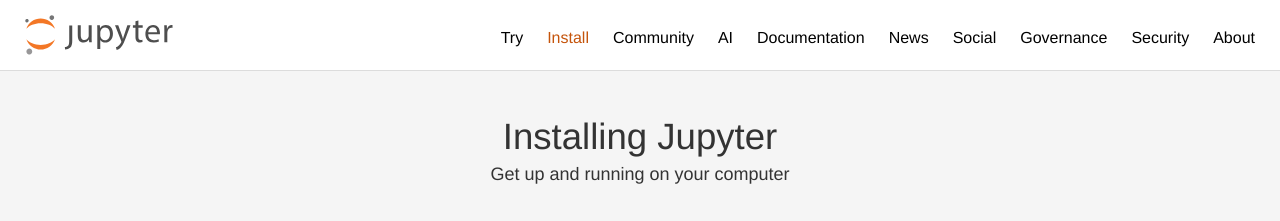
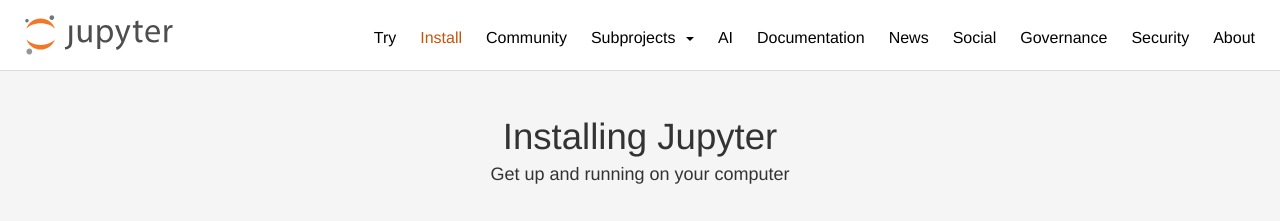
Before and after one commit to jupyter/jupyter.github.io, a Jekyll site: the page built from install.md, in a window 1280 px wide. Shown: the top 221 px of the page. Built offline with Jekyll 4.4.1, drawn with Linux system fonts in a browser that asks for light colours; comment, search, counter and statistics services are not loaded.

Commit message:
Add subprojects dropdown to navbar

```diff
--- a/_layouts/default.html
+++ b/_layouts/default.html
@@ -127,6 +127,26 @@
                    {{nav.title}}
                </a>
             </li>
+            {%- if nav.title == "Community" %}
+            <li class="navbar-dropdown dropdown">
+                <button type="button"
+                        class="navbar-dropdown-toggle"
+                        data-bs-toggle="dropdown"
+                        aria-expanded="false">
+                    Subprojects
+                </button>
+                <ul class="navbar-dropdown-menu dropdown-menu">
+                {%- for obj in layout.projects -%}
+                <li>
+                    <a href="{{ obj.url }}"
+                       {%- if obj.newpage %} target="_blank" rel="noopener noreferrer" {% endif %}>
+                        {{ obj.title }}
+                    </a>
+                </li>
+                {%- endfor %}
+                </ul>
+            </li>
+            {%- endif %}
             {%- endfor %}
             </ul>
         </div>
--- a/_sass/components/_navbar.scss
+++ b/_sass/components/_navbar.scss
@@ -102,6 +102,77 @@
         clear: both;
       }
     }
+    .navbar-dropdown-toggle {
+      background: transparent;
+      border: 0;
+      color: $black;
+      cursor: pointer;
+      font: inherit;
+      padding: 0;
+      transition: color 0.15s linear;
+      &:hover,
+      &:focus {
+        color: $dark-orange;
+      }
+      &::after {
+        border-left: 4px solid transparent;
+        border-right: 4px solid transparent;
+        border-top: 4px solid currentColor;
+        content: "";
+        display: inline-block;
+        margin-left: 6px;
+        vertical-align: middle;
+      }
+    }
+    .navbar-dropdown-menu {
+      background-color: $white;
+      border: 1px solid $light-gray;
+      left: 0;
+      list-style: none;
+      margin: 8px 0 0;
+      min-width: 190px;
+      opacity: 0;
+      padding: 8px 0;
+      pointer-events: none;
+      position: absolute;
+      top: 100%;
+      transition: opacity 0.15s linear, visibility 0.15s linear;
+      visibility: hidden;
+      z-index: 1000;
+      &.show {
+        opacity: 1;
+        pointer-events: auto;
+        visibility: visible;
+      }
+      li {
+        clear: none;
+        float: none;
+        padding: 0;
+      }
+      a {
+        display: block;
+        padding: 8px 16px;
+        white-space: nowrap;
+      }
+      @media (max-width: $breakpoint-l) {
+        background-color: transparent;
+        border: 0;
+        margin: 8px 0 0 12px;
+        max-height: 0;
+        min-width: 0;
+        overflow: hidden;
+        padding: 0;
+        position: static;
+        transition: max-height 0.35s ease, opacity 0.15s linear, visibility 0.15s linear;
+        &.show {
+          max-height: 20em;
+        }
+        a {
+          padding: 6px 0;
+          white-space: normal;
+        }
+      }
+    }
   }
   .hamburger {
     position: relative;
```
